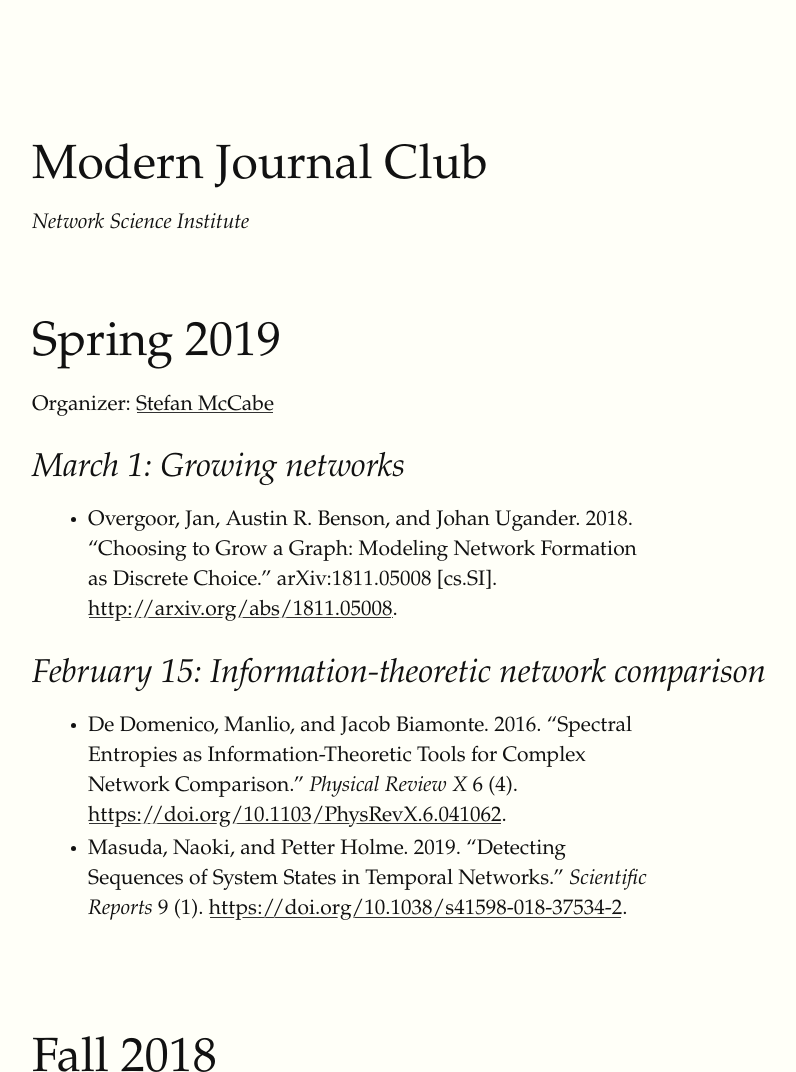
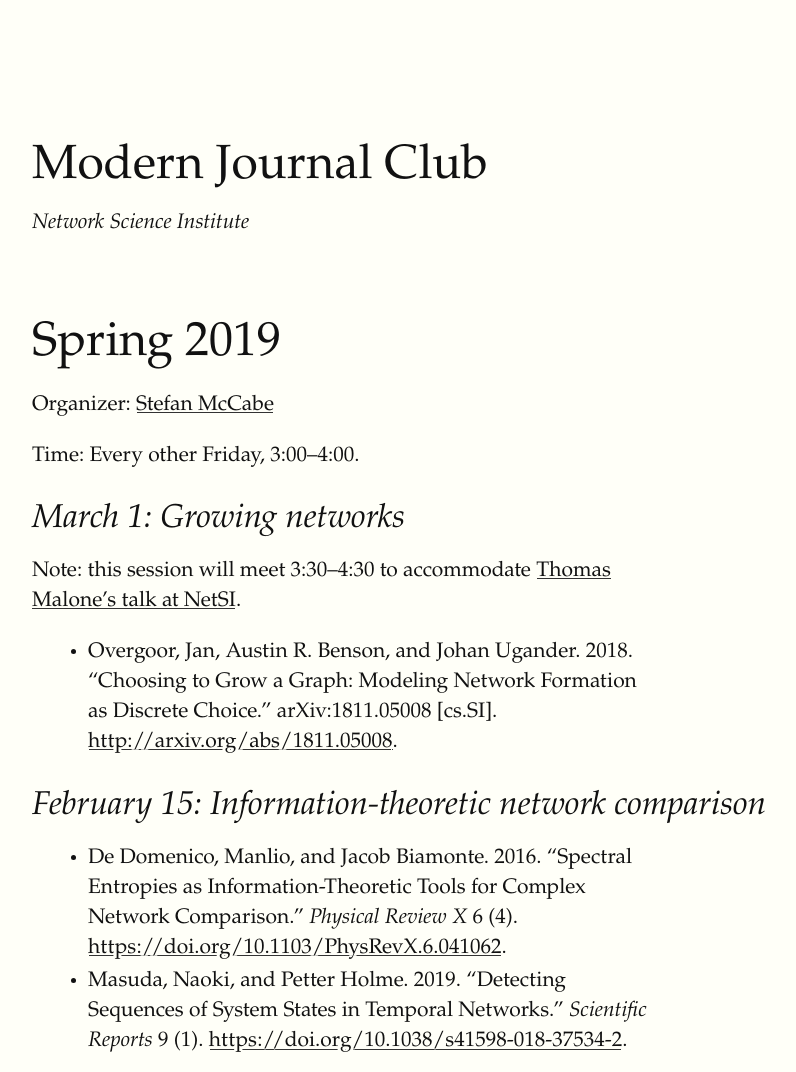
Before and after one commit to netsiphd/netsiphd.github.io, a plain HTML site: page journal_club.html in a window 1280 px wide. Shown: the top 1072 px of the page, without its empty margins (128-924 px from the left). Drawn offline with Linux system fonts and the light colour scheme.

Commit message:
add time of meetings

```diff
--- a/journal_club.html
+++ b/journal_club.html
@@ -30,8 +30,10 @@
 <section id="spring-2019" class="level1">
 <h1>Spring 2019</h1>
 <p>Organizer: <a href="http://sdmccabe.github.io">Stefan McCabe</a></p>
+<p>Time: Every other Friday, 3:00–4:00.</p>
 <section id="march-1-growing-networks" class="level2">
 <h2>March 1: Growing networks</h2>
+<p>Note: this session will meet 3:30–4:30 to accommodate <a href="https://www.networkscienceinstitute.org/events/thomas-w-malone">Thomas Malone’s talk at NetSI</a>.</p>
 <ul>
 <li>Overgoor, Jan, Austin R. Benson, and Johan Ugander. 2018. “Choosing to Grow a Graph: Modeling Network Formation as Discrete Choice.” arXiv:1811.05008 [cs.SI]. <a href="http://arxiv.org/abs/1811.05008" class="uri">http://arxiv.org/abs/1811.05008</a>.</li>
 </ul>
```
Also changed, not shown: 1 other file.
